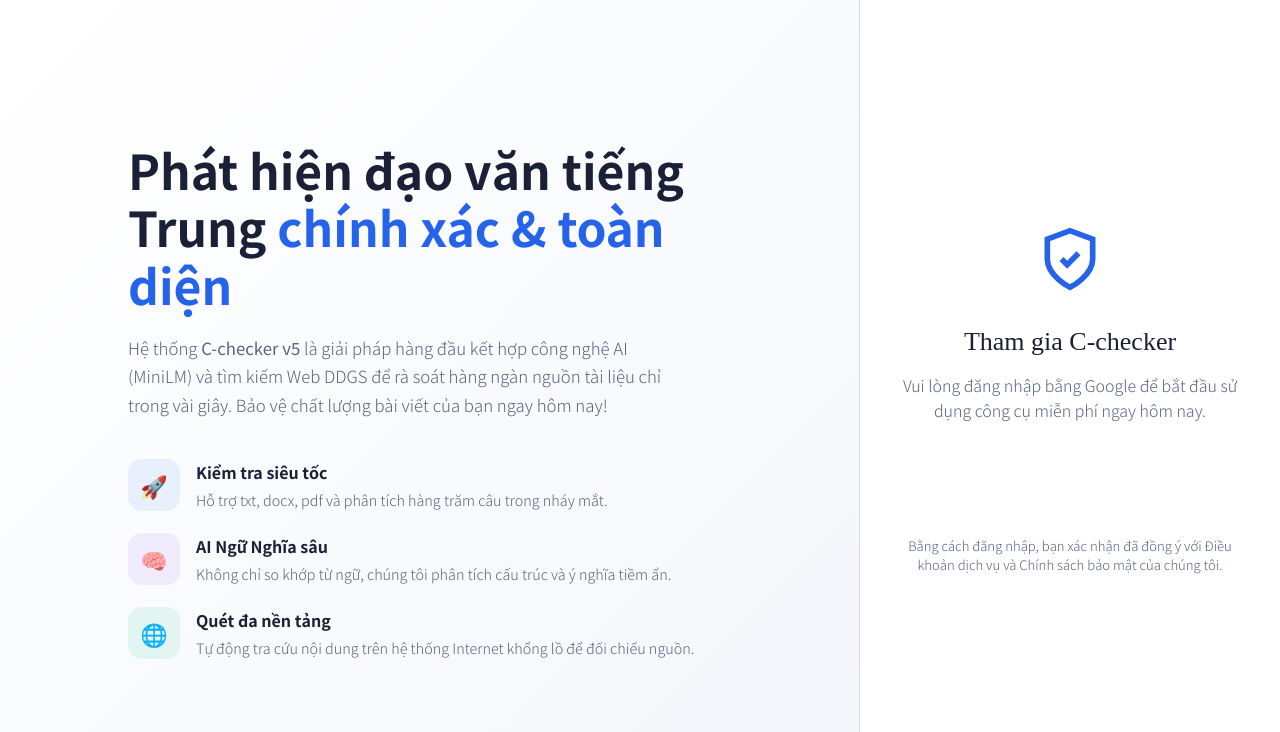
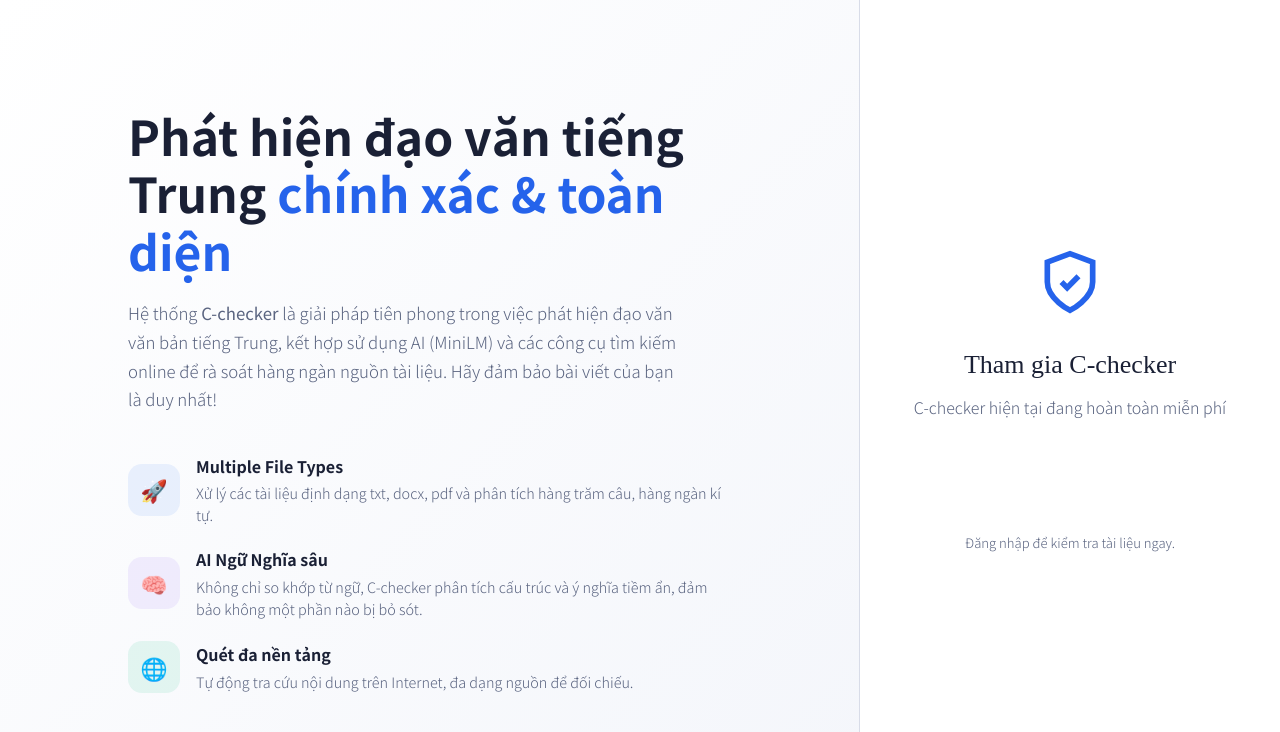
Before and after one commit to longcg18/C-checker, a React (Vite) app in the folder FE/: page / in a window 1280 px wide. Shown: the top 732 px of the page. Built offline with nearby package versions, Linux system fonts and the light colour scheme.

Commit message:
Change some showing text

```diff
--- a/FE/src/app/App.tsx
+++ b/FE/src/app/App.tsx
@@ -234,30 +234,30 @@
             Phát hiện đạo văn tiếng Trung <span>chính xác &amp; toàn diện</span>
           </h1>
           <p className="c-landing-desc">
-            Hệ thống <strong>C-checker v5</strong> là giải pháp hàng đầu kết hợp công nghệ AI (MiniLM)
-            và tìm kiếm Web DDGS để rà soát hàng ngàn nguồn tài liệu chỉ trong vài giây.
-            Bảo vệ chất lượng bài viết của bạn ngay hôm nay!
+            Hệ thống <strong>C-checker</strong> là giải pháp tiên phong trong việc phát hiện đạo văn
+            văn bản tiếng Trung, kết hợp sử dụng AI (MiniLM) và các công cụ tìm kiếm online để rà soát hàng ngàn nguồn tài liệu.
+            Hãy đảm bảo bài viết của bạn là duy nhất!
           </p>
           <div className="c-landing-features">
             <div className="c-landing-feature">
               <div className="c-landing-feature-icon c-landing-feature-icon--blue">🚀</div>
               <div>
-                <div className="c-landing-feature-title">Kiểm tra siêu tốc</div>
-                <p className="c-landing-feature-desc">Hỗ trợ txt, docx, pdf và phân tích hàng trăm câu trong nháy mắt.</p>
+                <div className="c-landing-feature-title">Multiple File Types</div>
+                <p className="c-landing-feature-desc">Xử lý các tài liệu định dạng txt, docx, pdf và phân tích hàng trăm câu, hàng ngàn kí tự.</p>
               </div>
             </div>
             <div className="c-landing-feature">
               <div className="c-landing-feature-icon c-landing-feature-icon--purple">🧠</div>
               <div>
                 <div className="c-landing-feature-title">AI Ngữ Nghĩa sâu</div>
-                <p className="c-landing-feature-desc">Không chỉ so khớp từ ngữ, chúng tôi phân tích cấu trúc và ý nghĩa tiềm ẩn.</p>
+                <p className="c-landing-feature-desc">Không chỉ so khớp từ ngữ, C-checker phân tích cấu trúc và ý nghĩa tiềm ẩn, đảm bảo không một phần nào bị bỏ sót.</p>
               </div>
             </div>
             <div className="c-landing-feature">
               <div className="c-landing-feature-icon c-landing-feature-icon--green">🌐</div>
               <div>
                 <div className="c-landing-feature-title">Quét đa nền tảng</div>
-                <p className="c-landing-feature-desc">Tự động tra cứu nội dung trên hệ thống Internet khổng lồ để đối chiếu nguồn.</p>
+                <p className="c-landing-feature-desc">Tự động tra cứu nội dung trên Internet, đa dạng nguồn để đối chiếu.</p>
               </div>
             </div>
           </div>
@@ -274,13 +274,13 @@
             </div>
             <h2 className="c-login-box-title">Tham gia C-checker</h2>
             <p className="c-login-box-desc">
-              Vui lòng đăng nhập bằng Google để bắt đầu sử dụng công cụ miễn phí ngay hôm nay.
+              C-checker hiện tại đang hoàn toàn miễn phí
             </p>
             <div className="c-login-box-google">
               <Login onLogin={handleLogin} onLogout={handleLogout} currentUser={user} />
             </div>
             <p className="c-login-box-terms">
-              Bằng cách đăng nhập, bạn xác nhận đã đồng ý với Điều khoản dịch vụ và Chính sách bảo mật của chúng tôi.
+              Đăng nhập để kiểm tra tài liệu ngay.
             </p>
           </div>
         </div>
```
